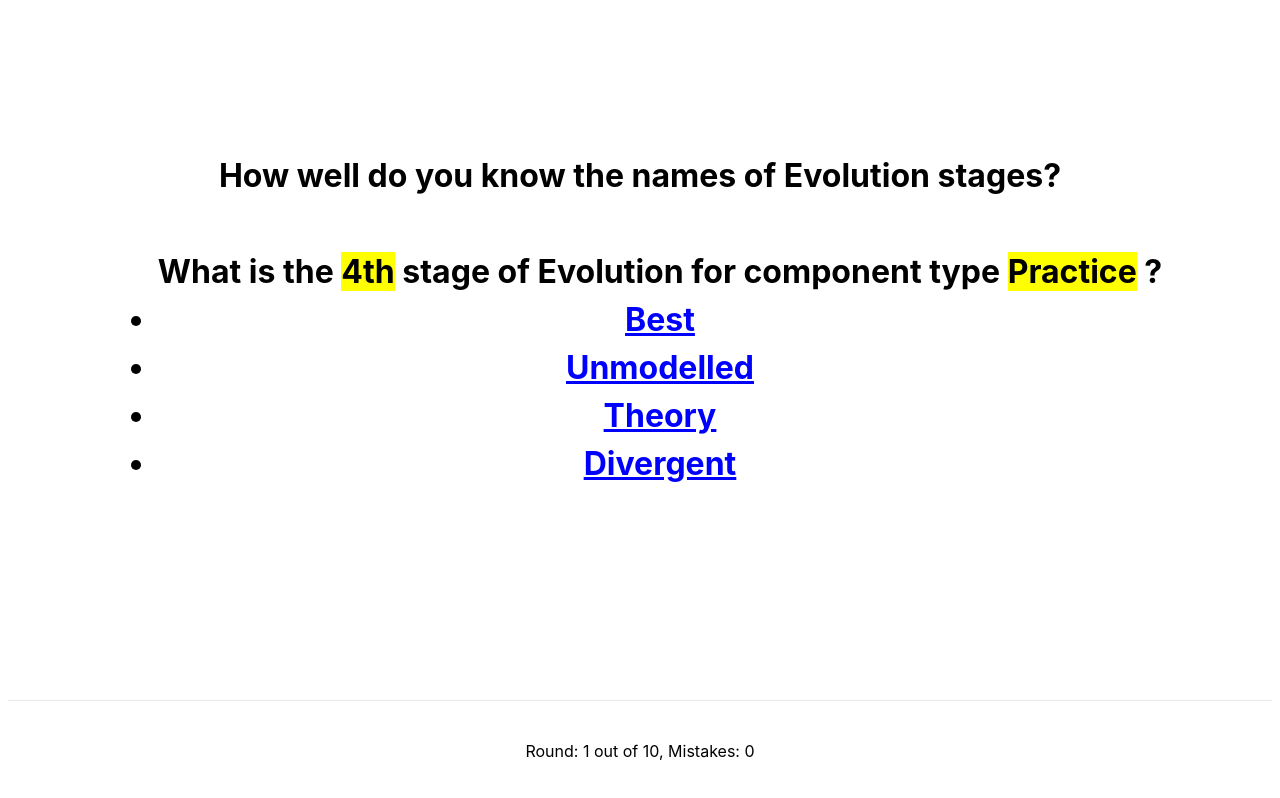
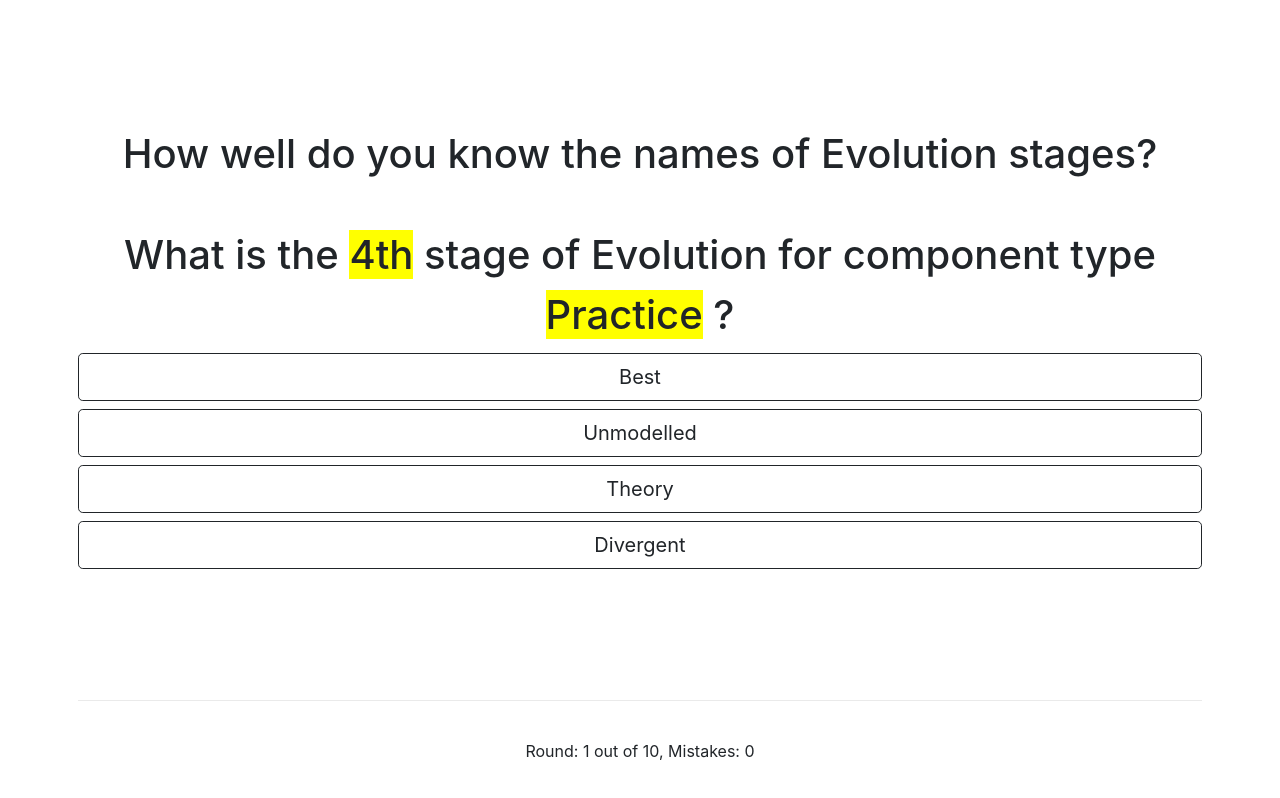
Before and after one commit to cdaniel/strategy-cycle, a Next.js app: page /componentstostages in a window 1280 px wide. Built offline with nearby package versions, Linux system fonts and the light colour scheme.

Commit message:
Add better selection for autogenerated quizzes.

```diff
--- a/pages/componentstostages.js
+++ b/pages/componentstostages.js
@@ -1,7 +1,10 @@
 import Head from 'next/head'
 import {useState} from "react";
 
+import 'bootstrap/dist/css/bootstrap.min.css';
 
+import Button from 'react-bootstrap/Button';
+import ButtonGroup from 'react-bootstrap/ButtonGroup';
 
 
 
@@ -89,33 +92,33 @@ export default function StageNameTester() {
 
         const availableAnswers = [...unanswered];
         availableAnswers.splice(currentIdIndex, 1);
-        let linkStyle = {
-            color: "blue",
-            textDecoration: "underline",
-            cursor: "pointer"
-        };
+
         let questionAnswers = [];
         let index = generateRandomInteger(availableAnswers.length);
         let answer = availableAnswers.splice(index, 1)[0];
-        questionAnswers.push(<li key='a31221'><a style={linkStyle} onClick={onClickWrong}>{answer.stageName}</a></li>);
+        questionAnswers.push(<Button  variant="outline-dark" size="lg" onClick={onClickWrong}>{answer.stageName}</Button>);
         index = generateRandomInteger(availableAnswers.length);
         answer = availableAnswers.splice(index, 1)[0];
-        questionAnswers.push(<li key='b12412'><a  style={linkStyle} onClick={onClickWrong}>{answer.stageName}</a></li>);
+        questionAnswers.push(<Button variant="outline-dark" size="lg" onClick={onClickWrong}>{answer.stageName}</Button>);
         index = generateRandomInteger(availableAnswers.length);
         answer = availableAnswers.splice(index, 1)[0];
-        questionAnswers.push(<li key='c123'><a  style={linkStyle} onClick={onClickWrong}>{answer.stageName}</a></li>);
-        questionAnswers.push(<li key='d243'><a  style={linkStyle} onClick={onClickRight}>{rightAnswer.stageName}</a></li>);
+        questionAnswers.push(<Button variant="outline-dark" size="lg" onClick={onClickWrong}>{answer.stageName}</Button>);
+        questionAnswers.push(<Button  variant="outline-dark" size="lg" onClick={onClickRight}>{rightAnswer.stageName}</Button>);
 
 
 
         let randomizedAnswers = questionAnswers.map((value) => ({ value, sort: Math.random() }))
             .sort((a, b) => a.sort - b.sort)
             .map(({ value }) => value);
-        return <h1 className="description">
-            <ul>What is the  <span style={{backgroundColor:"yellow"}}>{counters[rightAnswer.stageNumber]}</span>  stage of Evolution for component type  <span style={{backgroundColor:"yellow"}}>{rightAnswer.componentType}</span> ?
+        return <div><h1 className="description">
+            What is the  <span style={{backgroundColor:"yellow"}}>{counters[rightAnswer.stageNumber]}</span>  stage of Evolution for component type  <span style={{backgroundColor:"yellow"}}>{rightAnswer.componentType}</span> ?</h1>
+
+                <div className="d-grid gap-2">
+
                 {randomizedAnswers}
-            </ul>
-        </h1>;
+                </div>
+
+        </div>;
     }
 
     function returnDescription(){
@@ -155,6 +158,8 @@ export default function StageNameTester() {
         <h1 className="title">
           How well do you know the names of Evolution stages?
         </h1>
+          <br/>
+          <br/>
 
           {quizz}
 
```
